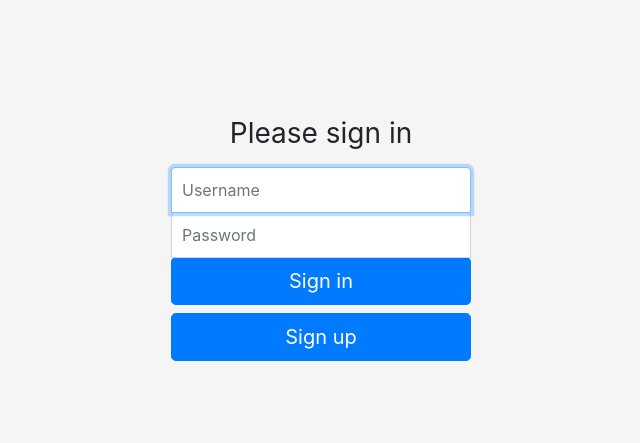
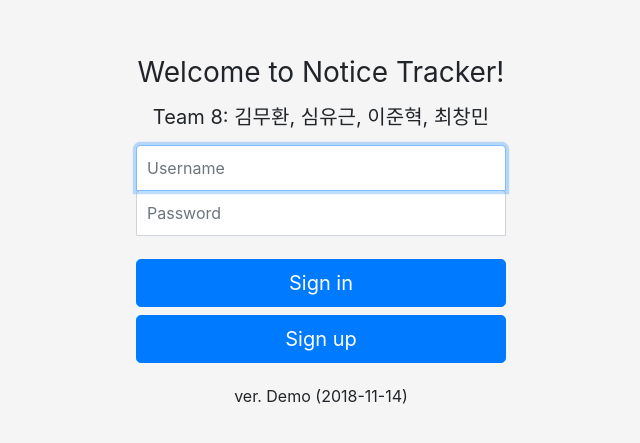
Before and after one commit to ryul99/noticetracker, an Angular app in the folder frontend/: page / in a window 1280 px wide. Shown: the part 161-604 px from the top of the page, without its empty margins (319-959 px from the left). Built offline with nearby package versions, Linux system fonts and the light colour scheme.

Commit message:
Frontend: Add margin and some information texts to LoginComponent

```diff
--- a/frontend/src/app/login/login.component.css
+++ b/frontend/src/app/login/login.component.css
@@ -15,7 +15,7 @@ body {
 
 .form-signin {
   width: 100%;
-  max-width: 330px;
+  max-width: 400px;
   padding: 15px;
   margin: auto;
 }
--- a/frontend/src/app/login/login.component.html
+++ b/frontend/src/app/login/login.component.html
@@ -12,14 +12,18 @@
 
 <body class="text-center">
     <form class="form-signin">
-        <h1 class="h3 mb-3 font-weight-normal">Please sign in</h1>
+        <h1 class="h3 mb-3 font-weight-normal">Welcome to Notice Tracker!</h1>
+        <h1 class="h5 mb-3 font-weight-normal">Team 8: 김무환, 심유근, 이준혁, 최창민</h1>
         <label for="inputID" class="sr-only">Username</label>
         <input type="text" id="inputID" class="form-control" placeholder="Username" required autofocus>
         <label for="inputPW" class="sr-only">Password</label>
         <input type="text" id="inputPW" class="form-control" placeholder="Password" required>
+        <br>
         <button id="signin-button" class="btn btn-lg btn-primary btn-block" (click)="signIn()">Sign in</button>
         <button id="signup-button" class="btn btn-lg btn-primary btn-block" (click)="signUp()">Sign up</button>
         <div class="alert alert-danger" role="alert" *ngIf=this.errorMessage>{{this.errorMessage}}</div>
+        <br>
+        <h1 class="h6 mb-3 font-weight-normal">ver. Demo (2018-11-14)</h1>
     </form>
 </body>
 
```
